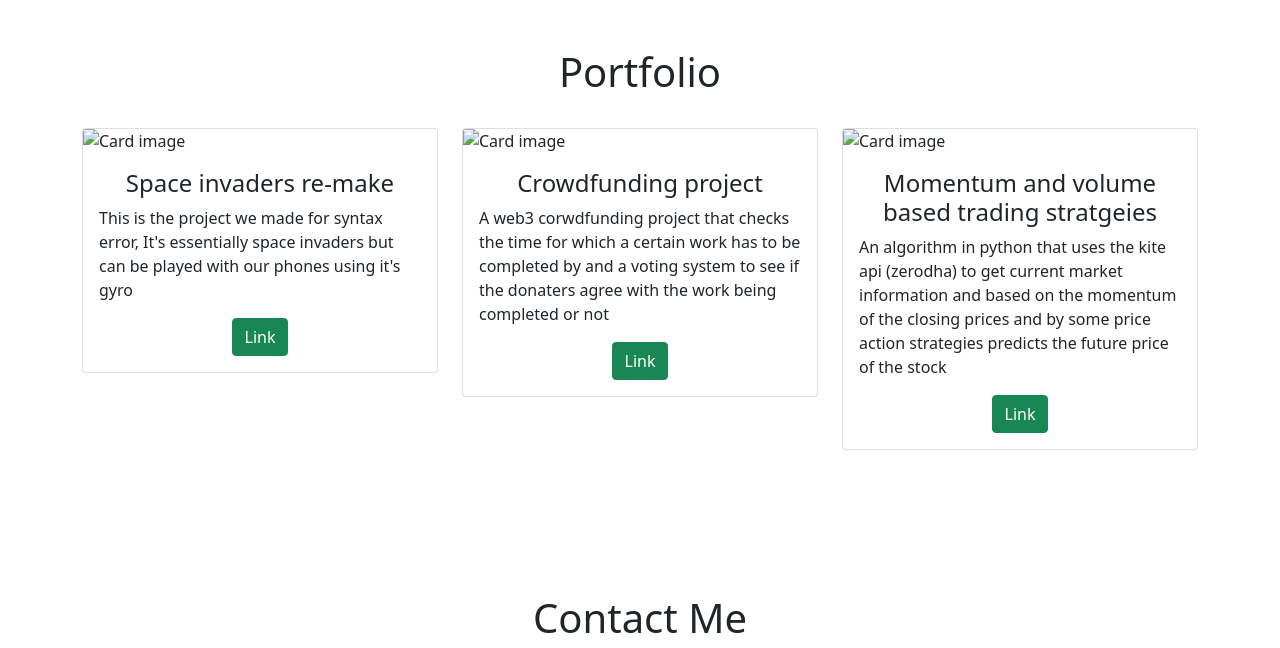
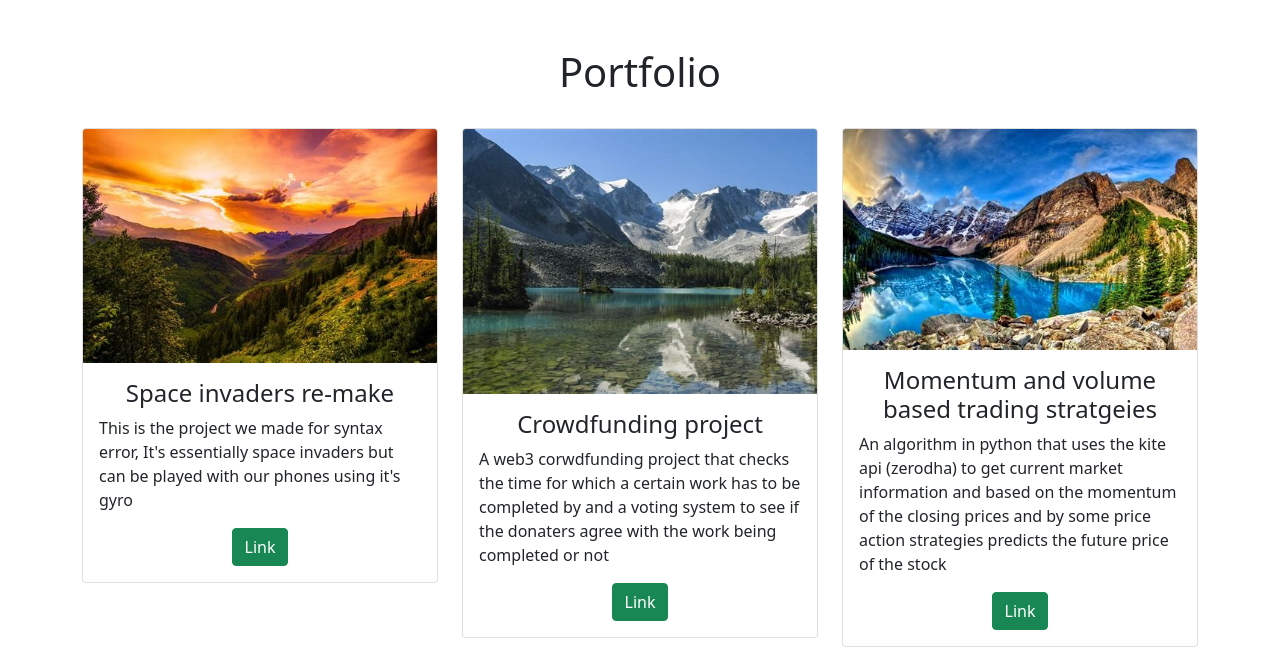
Before and after one commit to MalleableDuck/MalleableDuck.github.io, a plain HTML site: page index.html in a window 1280 px wide. Shown: the part 1400-2048 px from the top of the page. Drawn offline with nearby package versions, Linux system fonts and the light colour scheme; a script that the page names is missing.

Commit message:
Last check before changing the images

```diff
--- a/index.html
+++ b/index.html
@@ -184,7 +184,7 @@
             <div class="row">
                 <div class="col-lg-4 mt-4">
                     <div class="card">
-                        <img class="card-img-top" src="images/portfolioImage1.jpg" alt="Card image" style="width:100%">
+                        <img class="card-img-top" src="portfolioImage1.jpg" alt="Card image" style="width:100%">
                         <div class="card-body">
                             <h4 class="card-title">Space invaders re-make</h4>
                             <p class="card-text">This is the project we made for syntax error, It's essentially space invaders but can be played with our phones using it's gyro</p>
@@ -197,7 +197,7 @@
 
                 <div class="col-lg-4 mt-4">
                     <div class="card portfolioContent">
-                        <img class="card-img-top" src="images/portfolioImage4.jpg" alt="Card image" style="width:100%">
+                        <img class="card-img-top" src="portfolioImage4.jpg" alt="Card image" style="width:100%">
                         <div class="card-body">
                             <h4 class="card-title">Crowdfunding project</h4>
                             <p class="card-text">A web3 corwdfunding project that checks the time for which a certain work has to be completed by and a voting system to see if the donaters agree with the work being completed or not</p>
@@ -210,7 +210,7 @@
 
                 <div class="col-lg-4 mt-4">
                     <div class="card portfolioContent">
-                        <img class="card-img-top" src="images/portfolioImage3.jpg" alt="Card image" style="width:100%">
+                        <img class="card-img-top" src="portfolioImage3.jpg" alt="Card image" style="width:100%">
                         <div class="card-body">
                             <h4 class="card-title">Momentum and volume based trading stratgeies</h4>
                             <p class="card-text">An algorithm in python that uses the kite api (zerodha) to get current market information and based on the momentum of the closing prices and by some price action strategies predicts the future price of the stock</p>
```
